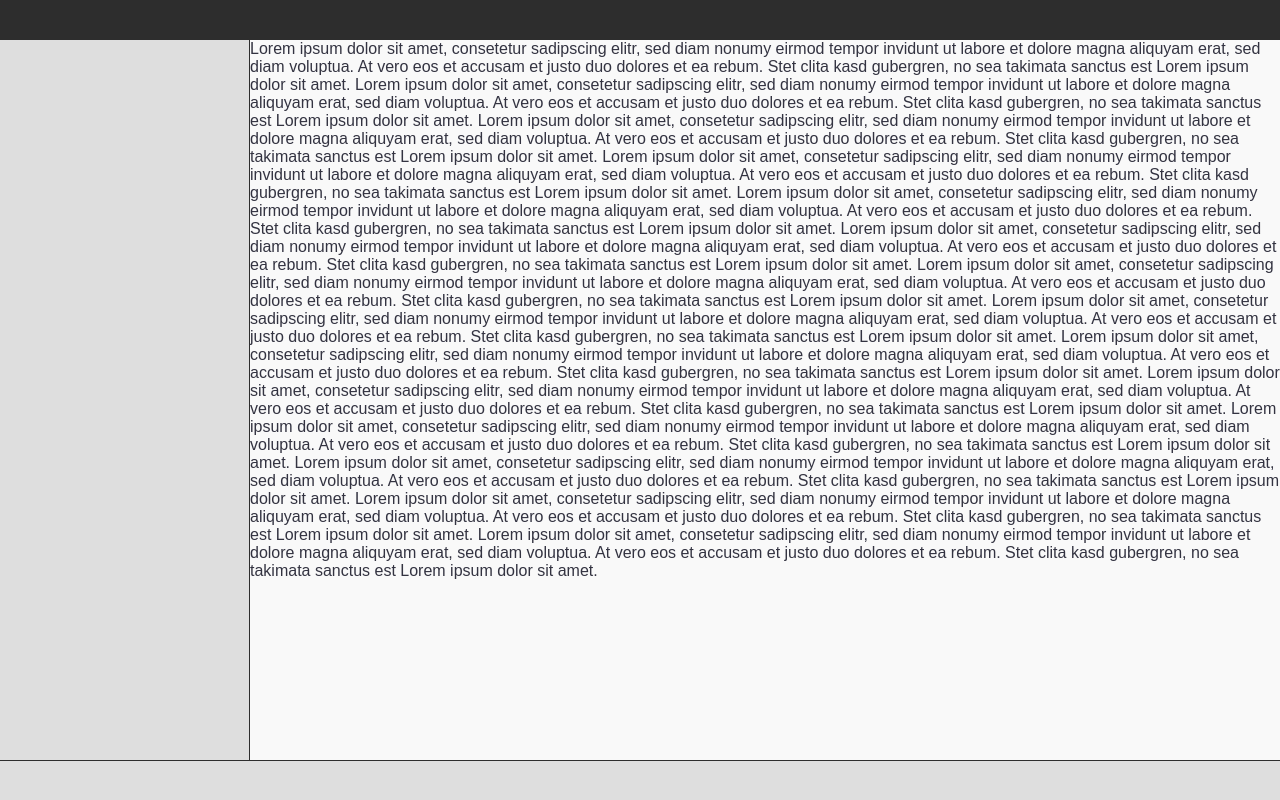
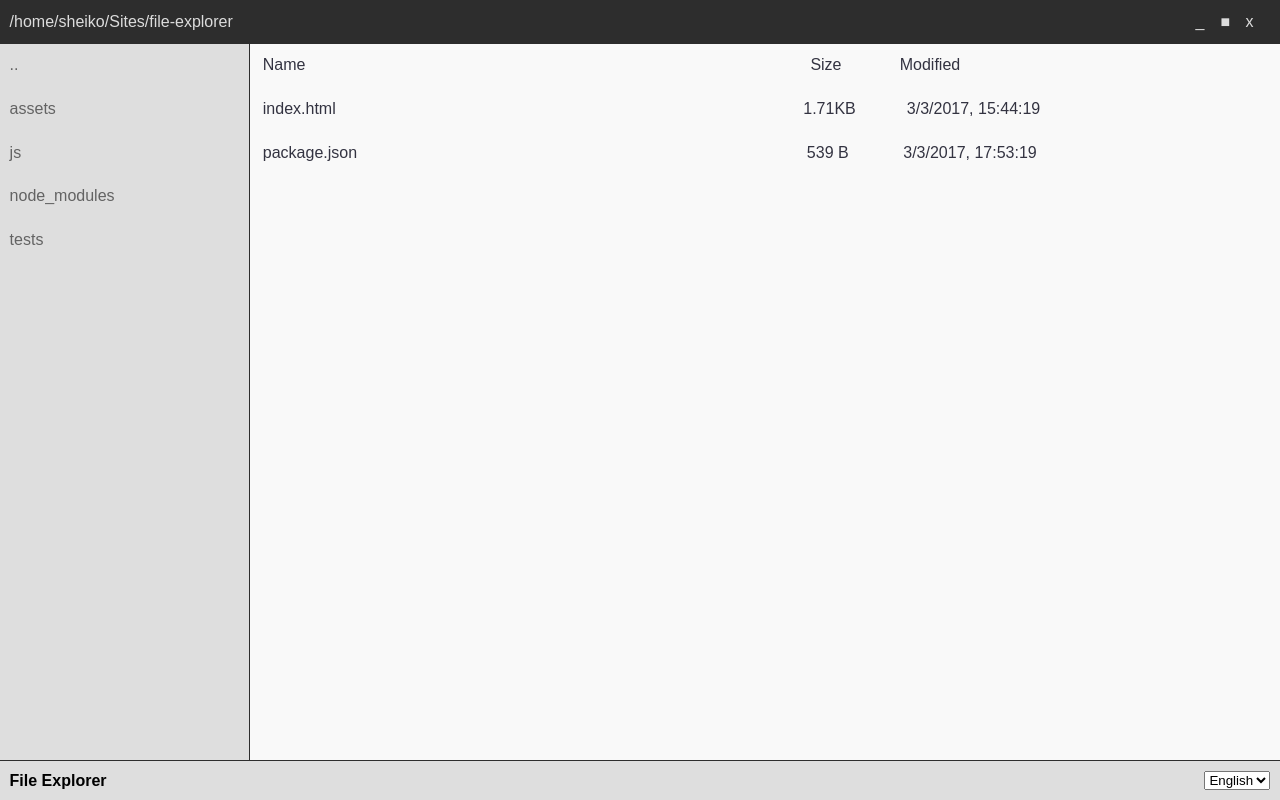
Before and after one commit to nfwyst/file-explorer, a website: page index.html in a window 1280 px wide. Drawn offline with Linux system fonts and the light colour scheme.

Commit message:
style layout

```diff
--- a/assets/css/Base/def.css
+++ b/assets/css/Base/def.css
@@ -3,10 +3,14 @@
   --titlebar-fg-color: #dcdcdc;
   --dirlist-bg-color: #dedede;
   --dirlist-fg-color: #636363;
+  --dirlist-bg-hover-color: #d64937;
+  --dirlist-fg-hover-color: #fff;
   --filelist-bg-color: #f9f9f9;
   --filelist-fg-color: #333341;
+  --filelist-fg-hover-color: #d64937;
   --dirlist-w: 250px;
   --titlebar-h: 40px;
+  --titlebar-btn-w: 25px;
   --footer-h: 40px;
   --footer-bg-color: #dedede;
   --separator-color: #2d2d2d;
--- a/assets/css/Component/dir-list.css
+++ b/assets/css/Component/dir-list.css
@@ -3,3 +3,18 @@
   color: var(--dirlist-fg-color);
   border-right: 1px solid var(--separator-color);
 }
+
+.dir-list-li {
+  padding: .8em .6em;
+  cursor: pointer;
+  white-space: nowrap;
+  overflow: hidden;
+  text-overflow: ellipsis;
+
+  transition: all .2s linear;
+}
+
+.dir-list-li:hover {
+  background-color: var(--dirlist-bg-hover-color);
+  color: var(--dirlist-fg-hover-color);
+}
--- a/assets/css/Component/file-list.css
+++ b/assets/css/Component/file-list.css
@@ -2,3 +2,36 @@
   background-color: var(--filelist-bg-color);
   color: var(--filelist-fg-color);
 }
+
+.file-list-li {
+  display: flex;
+  flex-flow: row nowrap;
+}
+
+.file-list-li:not(.file-list-head) {
+  cursor: pointer;
+}
+
+.file-list-li:not(.file-list-head):hover {
+  color: var(--filelist-fg-hover-color);
+}
+
+.file-list-li > * {
+  flex: 1 1 auto;
+  padding: .8em;
+  overflow: hidden;
+}
+
+.file-list-li-name {
+  white-space: nowrap;
+  text-overflow: ellipsis;
+  width: 50%;
+}
+
+.file-list-li-size: {
+  width: 15%;
+}
+
+.file-list-li-time {
+  width: 35%;
+}
--- a/assets/css/Component/footer.css
+++ b/assets/css/Component/footer.css
@@ -5,4 +5,14 @@
 
   position: sticky;
   bottom: 0;
+
+  display: flex;
+  flex-flow: row nowrap;
+  justify-content: space-between;
+  align-items: center;
 }
+
+.footer-header {
+  margin: 0;
+  font-size: 1em;
+}
--- a/assets/css/Component/titlebar.css
+++ b/assets/css/Component/titlebar.css
@@ -5,4 +5,17 @@
 
   position: sticky;
   top: 0;
+
+  display: flex;
+  flex-flow: row nowrap;
+  align-items: stretch;
 }
+
+.titlebar-path {
+  flex: 1 1 auto;
+}
+
+.titlebar-btn {
+  flex: 0 0 var(--titlebar-btn-w);
+  cursor: pointer;
+}
--- a/index.html
+++ b/index.html
@@ -6,72 +6,58 @@
   <meta charset="UTF-8">
   <meta name="viewport" content="width=device-width, initial-scale=1.0">
   <link type="text/css" rel="stylesheet" href="./assets/css/app.css">
+  <link href="https://fonts.googleapis.com/icon?family=Material+Icons" rel="stylesheet">
 </head>
 
 <body class="l-app">
-  <header class="l-app-titlebar titlebar"></header>
+  <header class="l-app-titlebar titlebar">
+    <span class="titlebar-path">/home/sheiko/Sites/file-explorer</span>
+    <a class="titlebar-btn">_</a>
+    <a class="titlebar-btn is-hidden"></a>
+    <a class="titlebar-btn">■</a>
+    <a class="titlebar-btn">x</a>
+  </header>
   <div class="l-app-main l-main">
-    <aside class="l-main-dir-list dir-list"></aside>
+    <aside class="l-main-dir-list dir-list">
+      <nav>
+        <ul>
+          <li class="dir-list-li">..</li>
+          <li class="dir-list-li">assets</li>
+          <li class="dir-list-li">js</li>
+          <li class="dir-list-li">node_modules</li>
+          <li class="dir-list-li">tests</li>
+        </ul>
+      </nav>
+    </aside>
     <main class="l-main-file-list file-list">
-      Lorem ipsum dolor sit amet, consetetur sadipscing elitr, sed diam nonumy eirmod
-      tempor invidunt ut labore et dolore magna aliquyam erat, sed diam voluptua. At
-      vero eos et accusam et justo duo dolores et ea rebum. Stet clita kasd gubergren,
-      no sea takimata sanctus est Lorem ipsum dolor sit amet.
-      Lorem ipsum dolor sit amet, consetetur sadipscing elitr, sed diam nonumy eirmod
-      tempor invidunt ut labore et dolore magna aliquyam erat, sed diam voluptua. At
-      vero eos et accusam et justo duo dolores et ea rebum. Stet clita kasd gubergren,
-      no sea takimata sanctus est Lorem ipsum dolor sit amet.
-      Lorem ipsum dolor sit amet, consetetur sadipscing elitr, sed diam nonumy eirmod
-      tempor invidunt ut labore et dolore magna aliquyam erat, sed diam voluptua. At
-      vero eos et accusam et justo duo dolores et ea rebum. Stet clita kasd gubergren,
-      no sea takimata sanctus est Lorem ipsum dolor sit amet.
-      Lorem ipsum dolor sit amet, consetetur sadipscing elitr, sed diam nonumy eirmod
-      tempor invidunt ut labore et dolore magna aliquyam erat, sed diam voluptua. At
-      vero eos et accusam et justo duo dolores et ea rebum. Stet clita kasd gubergren,
-      no sea takimata sanctus est Lorem ipsum dolor sit amet.
-      Lorem ipsum dolor sit amet, consetetur sadipscing elitr, sed diam nonumy eirmod
-      tempor invidunt ut labore et dolore magna aliquyam erat, sed diam voluptua. At
-      vero eos et accusam et justo duo dolores et ea rebum. Stet clita kasd gubergren,
-      no sea takimata sanctus est Lorem ipsum dolor sit amet.
-      Lorem ipsum dolor sit amet, consetetur sadipscing elitr, sed diam nonumy eirmod
-      tempor invidunt ut labore et dolore magna aliquyam erat, sed diam voluptua. At
-      vero eos et accusam et justo duo dolores et ea rebum. Stet clita kasd gubergren,
-      no sea takimata sanctus est Lorem ipsum dolor sit amet.
-      Lorem ipsum dolor sit amet, consetetur sadipscing elitr, sed diam nonumy eirmod
-      tempor invidunt ut labore et dolore magna aliquyam erat, sed diam voluptua. At
-      vero eos et accusam et justo duo dolores et ea rebum. Stet clita kasd gubergren,
-      no sea takimata sanctus est Lorem ipsum dolor sit amet.
-      Lorem ipsum dolor sit amet, consetetur sadipscing elitr, sed diam nonumy eirmod
-      tempor invidunt ut labore et dolore magna aliquyam erat, sed diam voluptua. At
-      vero eos et accusam et justo duo dolores et ea rebum. Stet clita kasd gubergren,
-      no sea takimata sanctus est Lorem ipsum dolor sit amet.
-      Lorem ipsum dolor sit amet, consetetur sadipscing elitr, sed diam nonumy eirmod
-      tempor invidunt ut labore et dolore magna aliquyam erat, sed diam voluptua. At
-      vero eos et accusam et justo duo dolores et ea rebum. Stet clita kasd gubergren,
-      no sea takimata sanctus est Lorem ipsum dolor sit amet.
-      Lorem ipsum dolor sit amet, consetetur sadipscing elitr, sed diam nonumy eirmod
-      tempor invidunt ut labore et dolore magna aliquyam erat, sed diam voluptua. At
-      vero eos et accusam et justo duo dolores et ea rebum. Stet clita kasd gubergren,
-      no sea takimata sanctus est Lorem ipsum dolor sit amet.
-      Lorem ipsum dolor sit amet, consetetur sadipscing elitr, sed diam nonumy eirmod
-      tempor invidunt ut labore et dolore magna aliquyam erat, sed diam voluptua. At
-      vero eos et accusam et justo duo dolores et ea rebum. Stet clita kasd gubergren,
-      no sea takimata sanctus est Lorem ipsum dolor sit amet.
-      Lorem ipsum dolor sit amet, consetetur sadipscing elitr, sed diam nonumy eirmod
-      tempor invidunt ut labore et dolore magna aliquyam erat, sed diam voluptua. At
-      vero eos et accusam et justo duo dolores et ea rebum. Stet clita kasd gubergren,
-      no sea takimata sanctus est Lorem ipsum dolor sit amet.
-      Lorem ipsum dolor sit amet, consetetur sadipscing elitr, sed diam nonumy eirmod
-      tempor invidunt ut labore et dolore magna aliquyam erat, sed diam voluptua. At
-      vero eos et accusam et justo duo dolores et ea rebum. Stet clita kasd gubergren,
-      no sea takimata sanctus est Lorem ipsum dolor sit amet.
-      Lorem ipsum dolor sit amet, consetetur sadipscing elitr, sed diam nonumy eirmod
-      tempor invidunt ut labore et dolore magna aliquyam erat, sed diam voluptua. At
-      vero eos et accusam et justo duo dolores et ea rebum. Stet clita kasd gubergren,
-      no sea takimata sanctus est Lorem ipsum dolor sit amet.
+      <nav>
+        <ul>
+          <li class="file-list-li file-list-head">
+            <span class="file-list-li-name">Name</span>
+            <span class="file-list-li-size">Size</span>
+            <span class="file-list-li-time">Modified</span>
+          </li>
+          <li class="file-list-li">
+            <span class="file-list-li-name">index.html</span>
+            <span class="file-list-li-size">1.71KB</span>
+            <span class="file-list-li-time">3/3/2017, 15:44:19</span>
+          </li>
+          <li class="file-list-li">
+            <span class="file-list-li-name">package.json</span>
+            <span class="file-list-li-size">539 B</span>
+            <span class="file-list-li-time">3/3/2017, 17:53:19</span>
+          </li>
+        </ul>
+      </nav>
     </main>
   </div>
-  <footer class="l-app-footer footer"></footer>
+  <footer class="l-app-footer footer">
+    <h2 class="footer-header">File Explorer</h2>
+    <select class="footer-select">
+      <option value="en-US">English</option>
+      <option value="zh-CN">中文</option>
+    </select>
+  </footer>
 </body>
 
 </html>
```
